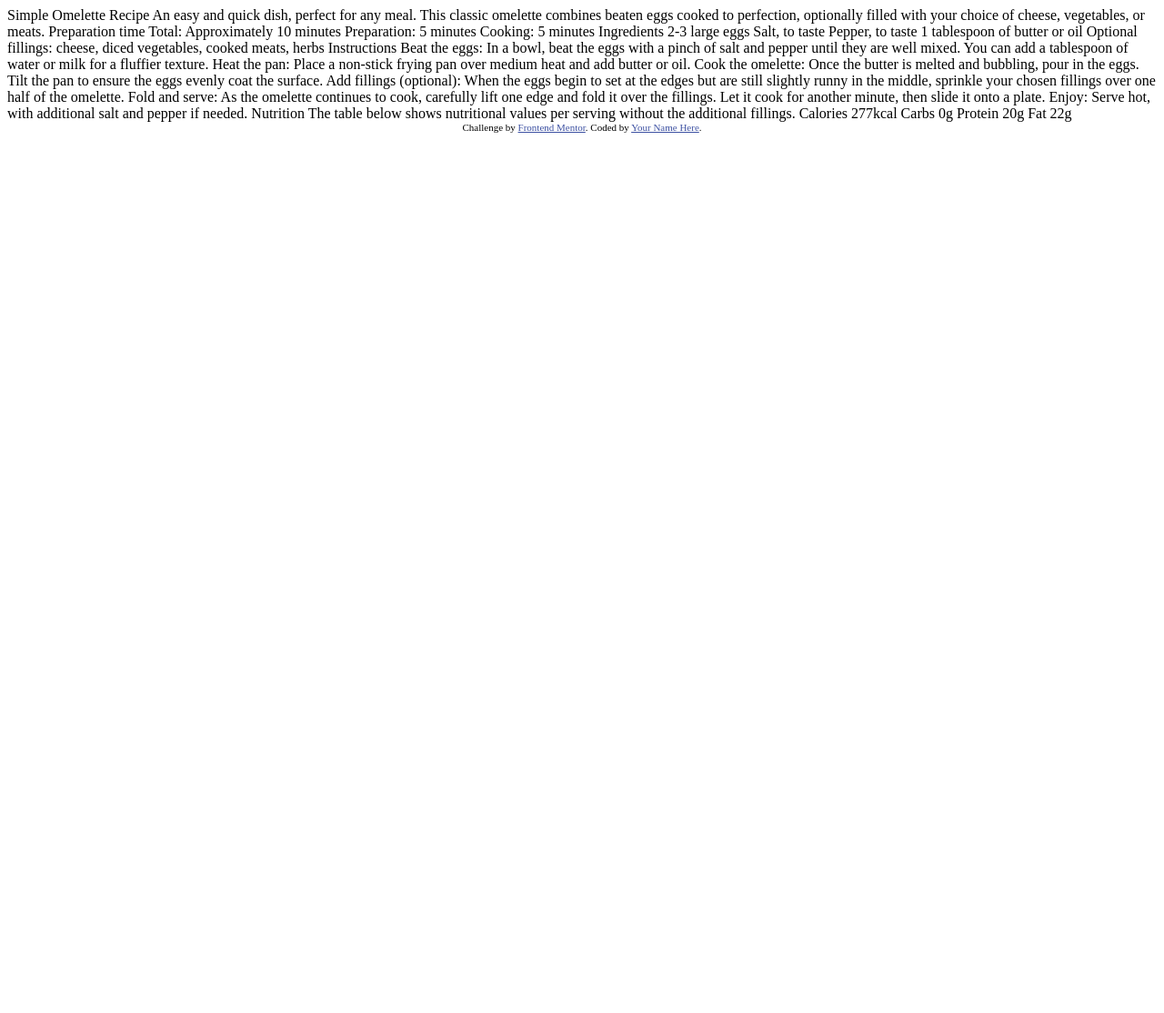
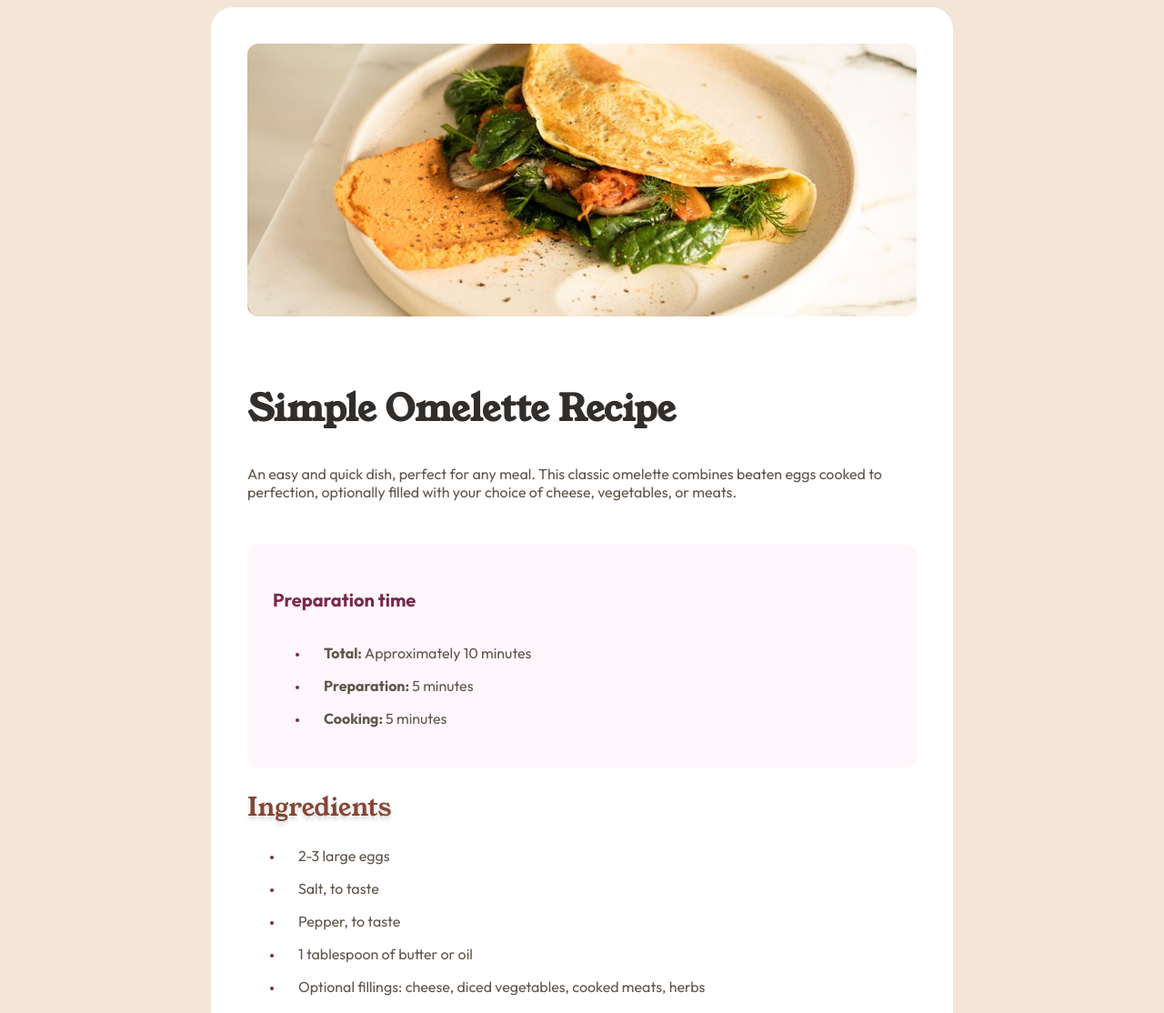
Before and after one commit to tremckinley/fementor-recipe-page, a plain HTML site: page index.html in a window 1280 px wide. Shown: the top 1114 px of the page at 91% size. Before the commit the page ends 800 px from the top, so only its background shows below. Drawn offline with Linux system fonts and the light colour scheme.

Commit message:
added down to instruction

```diff
--- a/index.html
+++ b/index.html
@@ -3,7 +3,10 @@
 <head>
   <meta charset="UTF-8">
   <meta name="viewport" content="width=device-width, initial-scale=1.0"> <!-- displays site properly based on user's device -->
-
+  <link rel="stylesheet" href="style.css">
+  <link rel="preconnect" href="https://fonts.googleapis.com">
+  <link rel="preconnect" href="https://fonts.gstatic.com" crossorigin>
+  <link href="https://fonts.googleapis.com/css2?family=Outfit:wght@100..900&family=Young+Serif&display=swap" rel="stylesheet">
   <link rel="icon" type="image/png" sizes="32x32" href="./assets/images/favicon-32x32.png">
 
   <title>Frontend Mentor | Recipe page</title>
@@ -15,59 +18,33 @@
   </style>
 </head>
 <body>
+  <div class="content-container">
+    <img class="head-image" src="assets/images/image-omelette.jpeg">
+    <section class="title-box">
+      <h1 class="heading-lg">Simple Omelette Recipe</h1>
 
-  Simple Omelette Recipe
-
-  An easy and quick dish, perfect for any meal. This classic omelette combines beaten eggs cooked
-  to perfection, optionally filled with your choice of cheese, vegetables, or meats.
-
-  Preparation time
-
-  Total: Approximately 10 minutes
-  Preparation: 5 minutes
-  Cooking: 5 minutes
-
-  Ingredients
-
-  2-3 large eggs
-  Salt, to taste
-  Pepper, to taste
-  1 tablespoon of butter or oil
-  Optional fillings: cheese, diced vegetables, cooked meats, herbs
-
-  Instructions
-
-  Beat the eggs: In a bowl, beat the eggs with a pinch of salt and pepper until they are well mixed.
-  You can add a tablespoon of water or milk for a fluffier texture.
-
-  Heat the pan: Place a non-stick frying pan over medium heat and add butter or oil.
-
-  Cook the omelette: Once the butter is melted and bubbling, pour in the eggs. Tilt the pan to ensure
-  the eggs evenly coat the surface.
-
-  Add fillings (optional): When the eggs begin to set at the edges but are still slightly runny in the
-  middle, sprinkle your chosen fillings over one half of the omelette.
-
-  Fold and serve: As the omelette continues to cook, carefully lift one edge and fold it over the
-  fillings. Let it cook for another minute, then slide it onto a plate.
-
-  Enjoy: Serve hot, with additional salt and pepper if needed.
-
-  Nutrition
-
-  The table below shows nutritional values per serving without the additional fillings.
-
-  Calories
-  277kcal
-
-  Carbs
-  0g
-
-  Protein
-  20g
-
-  Fat
-  22g
+      <p>An easy and quick dish, perfect for any meal. This classic omelette combines beaten eggs cooked
+      to perfection, optionally filled with your choice of cheese, vegetables, or meats.</p>
+    </section>
+    <section class="prep-time-box">
+      <h3 class="heading-sm" style="padding-bottom:16px;">Preparation time</h3>
+      <ul>
+        <li><p><span>Total: </span>Approximately 10 minutes</p></li>
+        <li><p><span>Preparation: </span>5 minutes<p></li>
+        <li><p><span>Cooking: </span>5 minutes</p></li>
+      </ul>
+    </section>
+    <section class="ingredients-box">
+      <h2 class="heading-md">Ingredients</h2>
+      <ul>
+        <li><p>2-3 large eggs</p></li>
+        <li><p>Salt, to taste</p></li>
+        <li><p>Pepper, to taste</p></li>
+        <li><p>1 tablespoon of butter or oil</p></li>
+        <li><p>Optional fillings: cheese, diced vegetables, cooked meats, herbs</p></li>
+      </ul>
+    </section>
+  </div>
 
   <div class="attribution">
     Challenge by <a href="https://www.frontendmentor.io?ref=challenge" target="_blank">Frontend Mentor</a>.
--- /dev/null
+++ b/style.css
@@ -0,0 +1,80 @@
+:root {
+    --eggshell: #F3E5D7;
+    --darkraspberry: #7A284E;
+    --snow: #FFF7FB;
+    --wengebrown: #5F564D;
+    --brandyred: #854632;
+}
+
+body {
+    display: flex;
+    flex-flow: column;
+    align-items: center;
+    background-color: var(--eggshell);
+    font-family: "Outfit", sans-serif;
+    color: var(--wengebrown)
+}
+
+.content-container {
+    display: flex;
+    flex-direction: column;
+    margin: auto;
+    padding: 40px;
+    border-radius: 24px;
+    background-color: white;
+    max-width: 736px;
+    justify-content: center;
+}
+
+.head-image {
+    height: 300px;
+    border-radius: 12px;
+    margin-bottom: 40px;
+}
+
+.title-box {
+    margin-bottom: 32px;
+
+}
+
+.prep-time-box {
+    background-color: var(--snow);
+    border-radius: 12px;
+    padding: 28px;
+
+}
+
+.heading-lg {
+    font-family: "Young Serif", serif;
+    font-size: 40px;
+    color: #312E2C
+}
+
+.heading-sm {
+    font-family: "Outfit", sans-serif;
+    font-size: 20px;
+    color: var(--darkraspberry);
+}
+
+.heading-md {
+    font-family: "Young Serif", serif;
+    font-size: 28px;
+    font-weight: 400;
+    color: var(--brandyred);
+    margin-bottom: 24px;
+    text-shadow: 0px 4px 4px #00000025;
+}
+
+li p{
+    position: relative;
+    left: 16px;
+}
+
+li span {
+    font-weight: bold;
+}
+
+::marker {
+    color: var(--darkraspberry);
+    font-size: small;
+}
```
Also changed, not shown: text-holder.txt (added).
